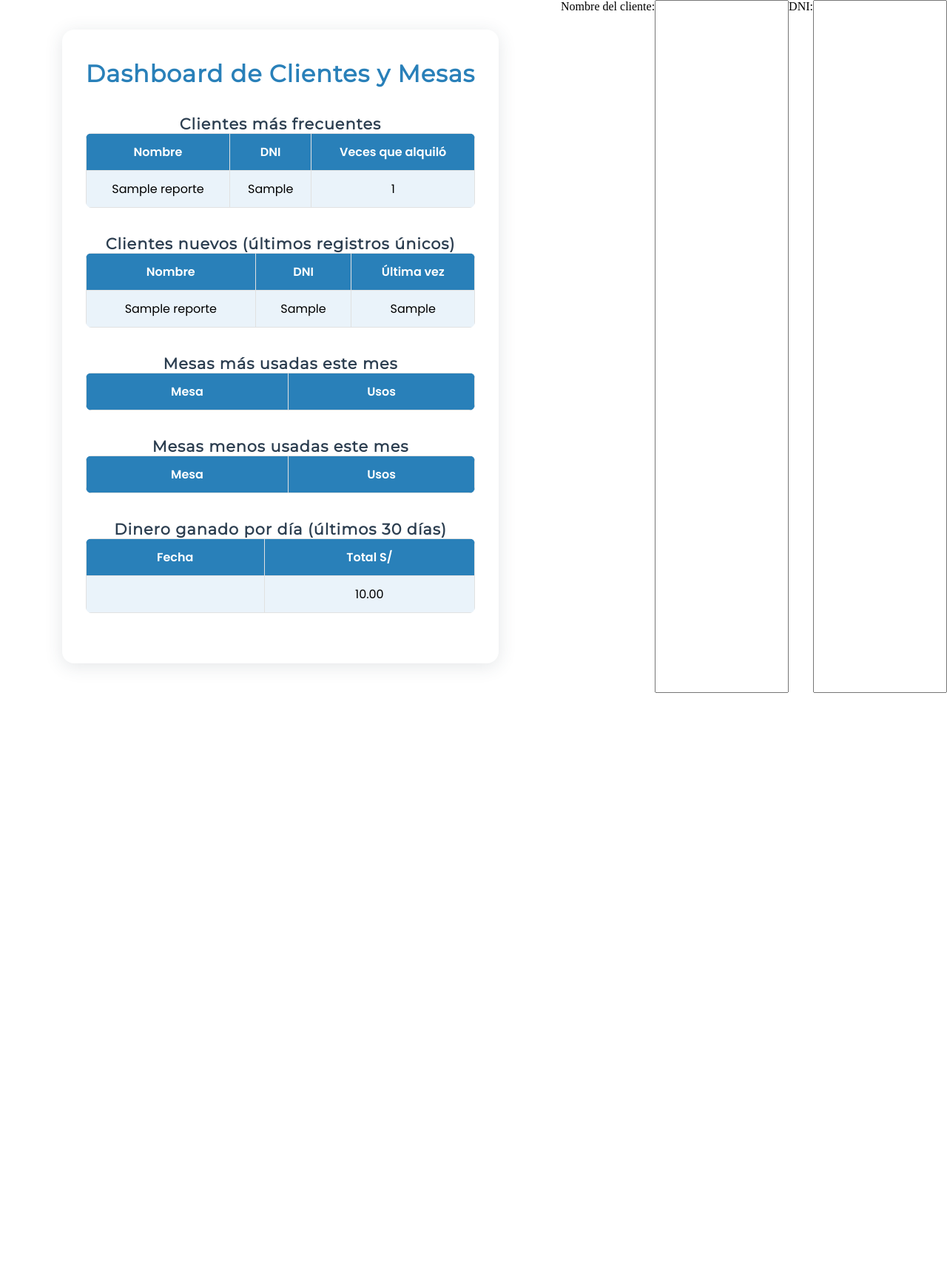
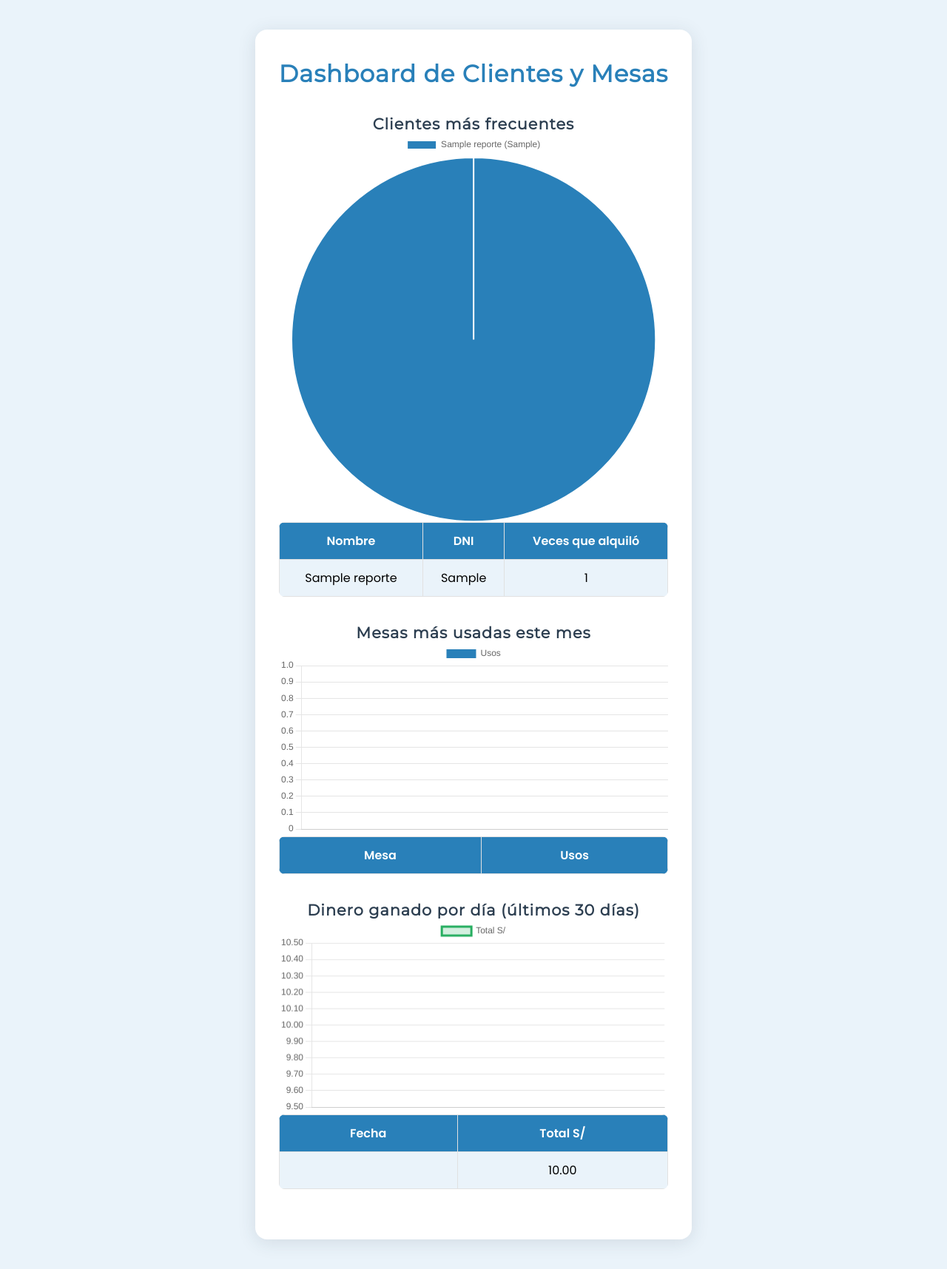
Before and after one commit to EdwardBA0/sistema_billar1, a PHP site: page /dashboard.php in a window 1280 px wide. Shown: the whole page at 74% size. Before the commit the page ends 937 px from the top, so only its background shows below. Run offline with PHP 8.4, Linux system fonts and the light colour scheme; the visitor is signed in with stand-in values (Sample User, id 1); tables that the repository leaves empty or names only in its code hold one stand-in row (values such as "Sample post"); lists and menus that the app fills with data are empty.

Commit message:
cambio en el modulo de dashboard

```diff
--- a/dashboard.php
+++ b/dashboard.php
@@ -70,13 +70,15 @@ $dinero_por_dia = $stmt5->fetchAll(PDO::FETCH_ASSOC);
 <html lang="es">
 <head>
     <meta charset="UTF-8">
-    <title>Dashboard - Clientes</title>
+    <title>Dashboard de Clientes y Mesas</title>
     <link rel="stylesheet" href="styles.css">
+    <script src="https://cdn.jsdelivr.net/npm/chart.js"></script>
 </head>
 <body>
     <div class="dashboard-container">
         <h1>Dashboard de Clientes y Mesas</h1>
         <h2>Clientes más frecuentes</h2>
+        <canvas id="clientesFrecuentesChart" width="400" height="200"></canvas>
         <table>
             <tr>
                 <th>Nombre</th>
@@ -91,22 +93,8 @@ $dinero_por_dia = $stmt5->fetchAll(PDO::FETCH_ASSOC);
             </tr>
             <?php endforeach; ?>
         </table>
-        <h2>Clientes nuevos (últimos registros únicos)</h2>
-        <table>
-            <tr>
-                <th>Nombre</th>
-                <th>DNI</th>
-                <th>Última vez</th>
-            </tr>
-            <?php foreach ($nuevos as $n): ?>
-            <tr>
-                <td><?= htmlspecialchars($n['cliente_nombre']) ?></td>
-                <td><?= htmlspecialchars($n['cliente_dni']) ?></td>
-                <td><?= $n['ultima_vez'] ?></td>
-            </tr>
-            <?php endforeach; ?>
-        </table>
         <h2>Mesas más usadas este mes</h2>
+        <canvas id="mesasUsadasChart" width="400" height="200"></canvas>
         <table>
             <tr>
                 <th>Mesa</th>
@@ -119,20 +107,8 @@ $dinero_por_dia = $stmt5->fetchAll(PDO::FETCH_ASSOC);
             </tr>
             <?php endforeach; ?>
         </table>
-        <h2>Mesas menos usadas este mes</h2>
-        <table>
-            <tr>
-                <th>Mesa</th>
-                <th>Usos</th>
-            </tr>
-            <?php foreach ($mesas_menos_usadas as $m): ?>
-            <tr>
-                <td><?= htmlspecialchars($m['mesa']) ?></td>
-                <td><?= $m['usos'] ?></td>
-            </tr>
-            <?php endforeach; ?>
-        </table>
         <h2>Dinero ganado por día (últimos 30 días)</h2>
+        <canvas id="dineroPorDiaChart" width="400" height="200"></canvas>
         <table>
             <tr>
                 <th>Fecha</th>
@@ -146,10 +122,72 @@ $dinero_por_dia = $stmt5->fetchAll(PDO::FETCH_ASSOC);
             <?php endforeach; ?>
         </table>
     </div>
+    <script>
+        // Datos desde PHP
+        const clientesLabels = <?= json_encode(array_map(fn($c) => $c['cliente_nombre'] . ' (' . $c['cliente_dni'] . ')', $clientes)) ?>;
+        const clientesData = <?= json_encode(array_map(fn($c) => (int)$c['veces'], $clientes)) ?>;
+
+        const mesasLabels = <?= json_encode(array_map(fn($m) => $m['mesa'], $mesas_mas_usadas)) ?>;
+        const mesasData = <?= json_encode(array_map(fn($m) => (int)$m['usos'], $mesas_mas_usadas)) ?>;
+
+        const dineroLabels = <?= json_encode(array_map(fn($d) => $d['fecha'], $dinero_por_dia)) ?>;
+        const dineroData = <?= json_encode(array_map(fn($d) => (float)$d['total'], $dinero_por_dia)) ?>;
+
+        // Gráfico de pastel para clientes más frecuentes
+        new Chart(document.getElementById('clientesFrecuentesChart'), {
+            type: 'pie',
+            data: {
+                labels: clientesLabels,
+                datasets: [{
+                    data: clientesData,
+                    backgroundColor: [
+                        '#2980b9', '#27ae60', '#e67e22', '#8e44ad', '#c0392b',
+                        '#16a085', '#f39c12', '#d35400', '#2c3e50', '#7f8c8d'
+                    ]
+                }]
+            }
+        });
+
+        // Gráfico de barras para mesas más usadas
+        new Chart(document.getElementById('mesasUsadasChart'), {
+            type: 'bar',
+            data: {
+                labels: mesasLabels,
+                datasets: [{
+                    label: 'Usos',
+                    data: mesasData,
+                    backgroundColor: '#2980b9'
+                }]
+            }
+        });
+
+        // Gráfico de líneas para dinero por día
+        new Chart(document.getElementById('dineroPorDiaChart'), {
+            type: 'line',
+            data: {
+                labels: dineroLabels,
+                datasets: [{
+                    label: 'Total S/',
+                    data: dineroData,
+                    borderColor: '#27ae60',
+                    backgroundColor: 'rgba(39,174,96,0.2)',
+                    fill: true
+                }]
+            }
+        });
+    </script>
+    <style>
+        body {
+            background: #eaf3fa; /* Un azul claro, puedes cambiarlo */
+        }
+        .dashboard-container {
+            background: #fff;
+            border-radius: 16px;
+            box-shadow: 0 4px 24px rgba(44, 62, 80, 0.13);
+            padding: 40px 32px;
+            margin: 40px auto;
+            max-width: 950px;
+        }
+    </style>
 </body>
 </html>
-
-<label for="clienteNombre">Nombre del cliente:</label>
-<input type="text" id="clienteNombre" required>
-<label for="clienteDni">DNI:</label>
-<input type="text" id="clienteDni" required>
--- a/index.php
+++ b/index.php
@@ -25,7 +25,7 @@ try {
         $num_mesas = 6;
     }
 } catch (PDOException $e) {
-    die("Error al obtener la configuración: " . $e->getMessage());
+    die("Error al obtener la configuración: s" . $e->getMessage());
 }
 ?>
 
```
